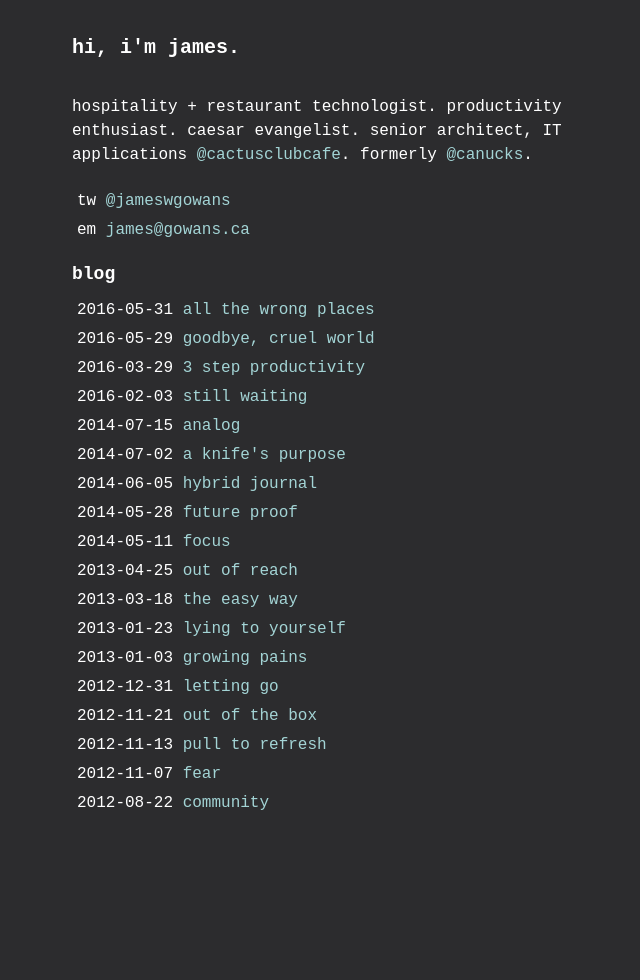
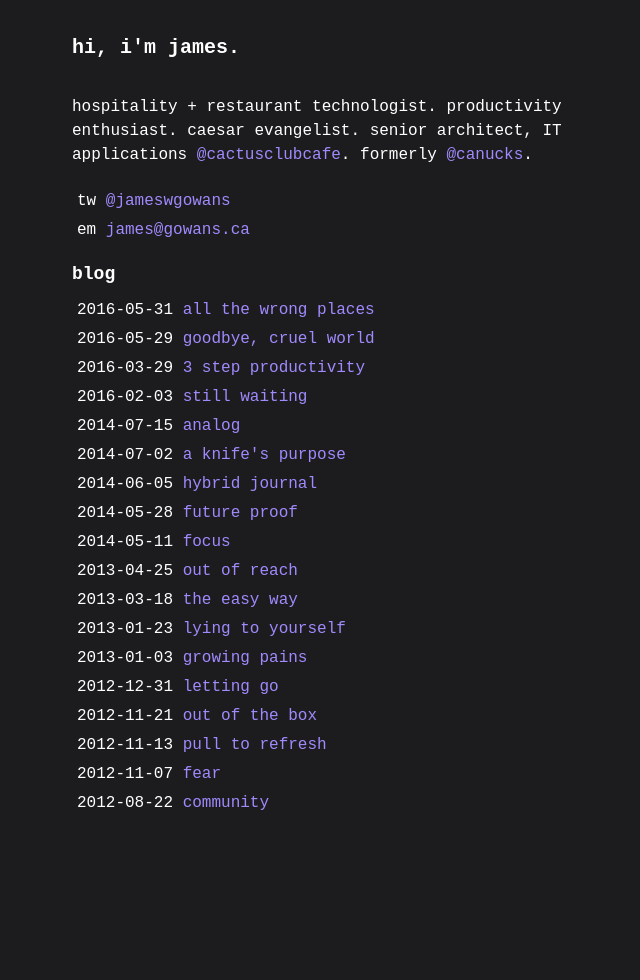
Before and after one commit to jamesgowans/jamesgowans.github.io, a Jekyll site: the page built from index.md, in a window 1280 px wide. Shown: the whole page, without its empty margins (0-640 px from the left). Built offline with Jekyll 4.4.1, drawn with Linux system fonts in a browser that asks for light colours.

Commit message:
update colors

```diff
--- a/_includes/head.html
+++ b/_includes/head.html
@@ -6,7 +6,7 @@
         <link rel="shortcut icon" type="image/png" href="favicon.png">
         <style type="text/css">
 
-		html {background: #2c2c2e;}
+		html {background: #1c1c1e;}
 
 		p {line-height: 24px; margin-bottom: 24px; font-size: 16px; color: #fff;}
 		h1 {font-size: 20px; color: #fff; margin-top: 36px; margin-bottom: 36px;}
@@ -19,7 +19,7 @@
 		li {line-height: 20px; font-size: 16px; color: #fff; margin-bottom: 9px;}
 
 
-		a {color: #A3D4D5; text-decoration: none;}
+		a {color: #A08AFD; text-decoration: none;}
 		body {margin-left: 72px; font-family: monospace; width: 520px; padding-bottom: 150px;}
 		img {margin: 24px 0 36px 0; border: 1px solid gray;}
 
```
